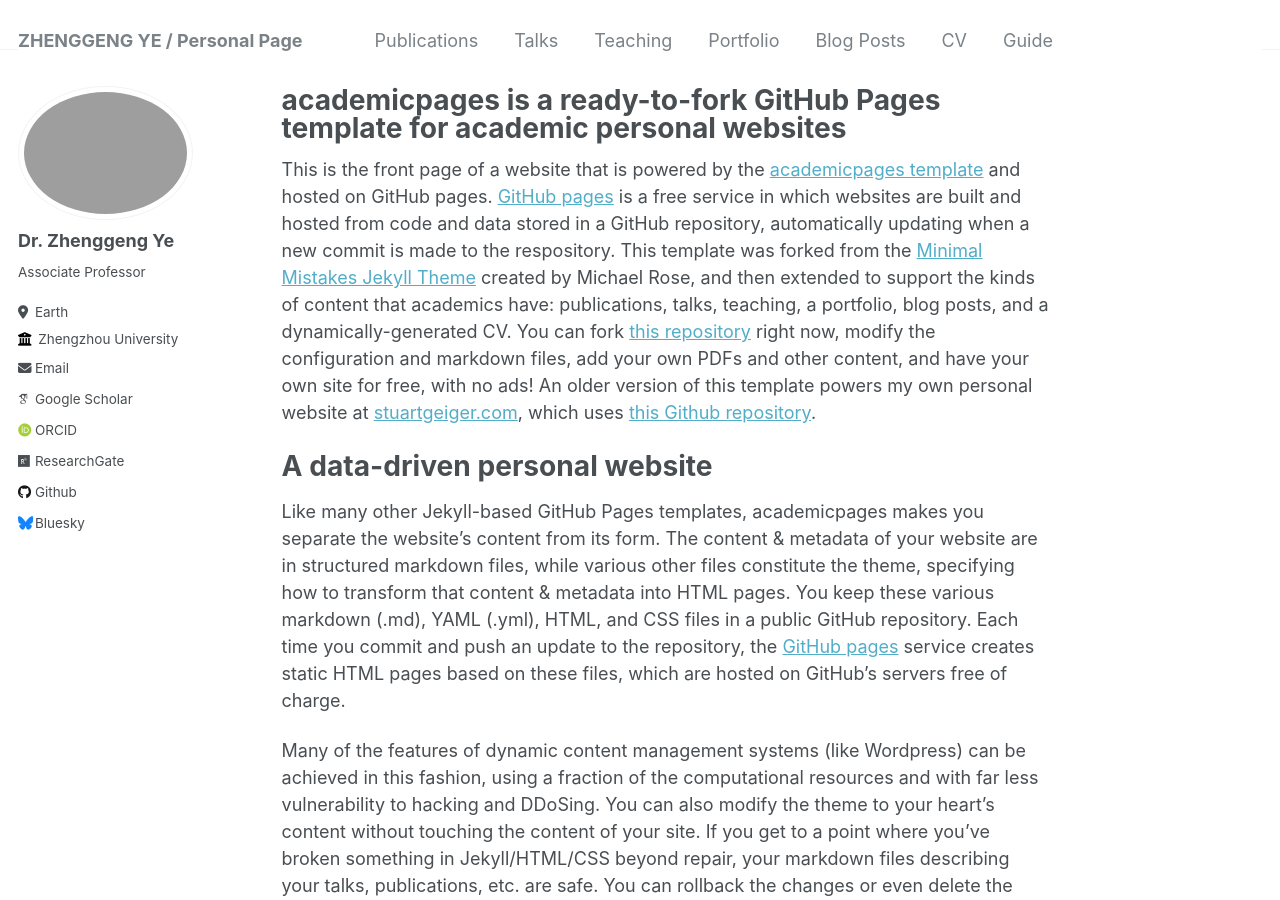
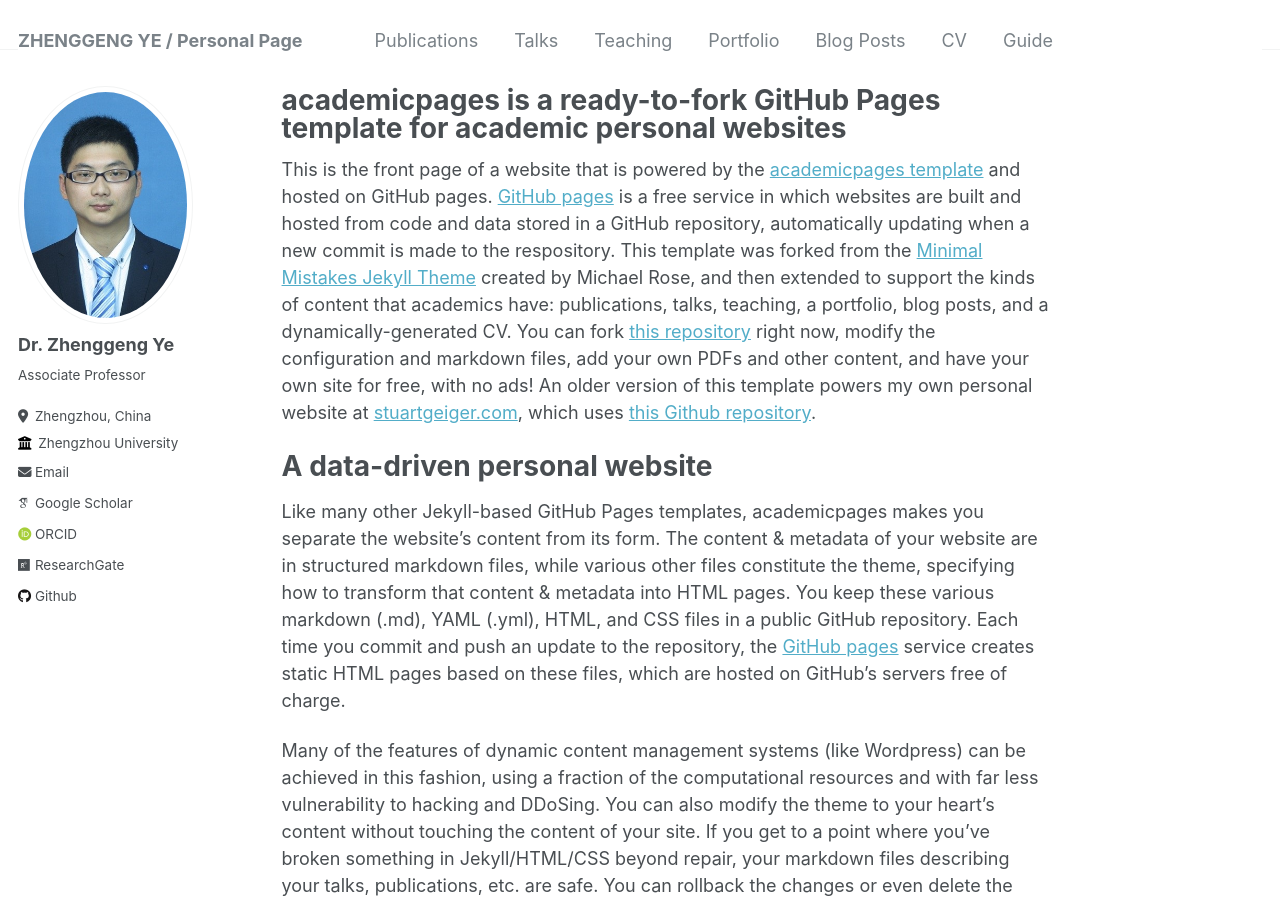
Before and after one commit to yezhenggeng/Page, a Jekyll site: the page built from _pages/about.md, in a window 1280 px wide and 900 px high. Built offline with Jekyll 4.4.1, drawn with Linux system fonts in a browser that asks for light colours; some web fonts are replaced.

Commit message:
Update _config.yml

```diff
--- a/_config.yml
+++ b/_config.yml
@@ -21,17 +21,17 @@ repository               : "yezhenggeng.github.io/Page/"
 #               Additional customization can be done by editing /_includes/author-profile.html
 author:
   # Biographic information
-  avatar           : "profile.JPG"
+  avatar           : "profile.png"
   name             : "Dr. Zhenggeng Ye"
   pronouns         : # example: "she/her"
   bio              : "Associate Professor"
-  location         : "Earth"
+  location         : "Zhengzhou, China"
   employer         : "Zhengzhou University"
   uri              : # URL "http://www7.zzu.edu.cn/glxy/info/1501/5176.htm"
   email            : "yezhenggeng@zzu.edu.cn"
 
   # Academic websites
-  googlescholar    : "https://scholar.google.com/citations?user=PS_CX0AAAAAJ"
+  googlescholar    : "https://https://scholar.google.com/schhp?hl=zh-CN"
   orcid            : "https://orcid.org/my-orcid?orcid=0000-0002-0636-9701"
   researchgate     : "https://www.researchgate.net/profile/Zhenggeng-Ye"
 
@@ -39,12 +39,11 @@ author:
   bitbucket        : # Username - Update with your username on the site
   codepen          : # Username
   dribbble         : # Username
-  github           : "academicpages"
+  github           : "yezhenggeng"
   kaggle           : # Username
   stackoverflow    : # User number or user number and name (i.e., use "1" or "1/jeff-atwood")
 
   # Social media
-  bluesky          : "bsky.app" # Replace this with you Bluesky username
   facebook         : # Username
   flickr           : # Username
   foursquare       : # Username
```
